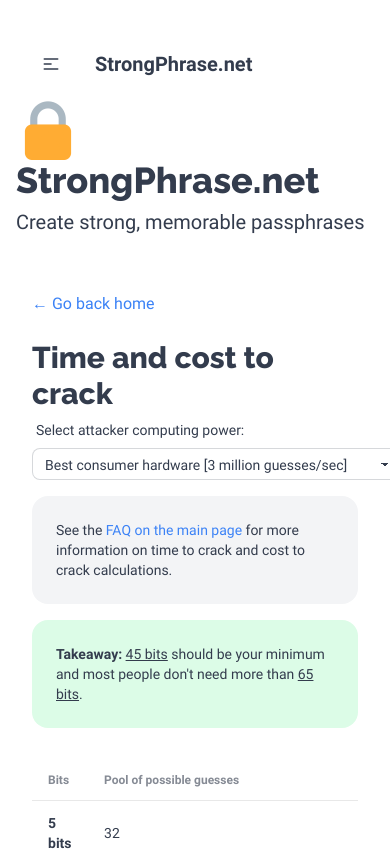
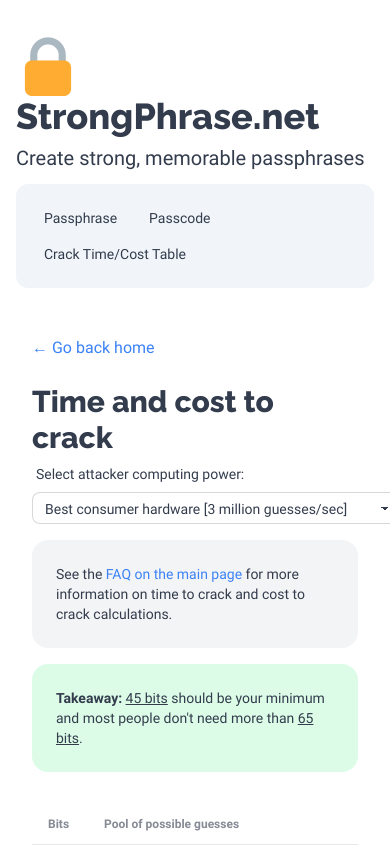
Before and after one commit to blanchardjeremy/strongphrase.net, a React (Create React App) app: page /#/table in a window 390 px wide. Shown: the top 851 px of the page. Built offline with nearby package versions, Linux system fonts and the light colour scheme.

Commit message:
Cleanup passcode creation page

```diff
--- a/src/App.css
+++ b/src/App.css
@@ -36,6 +36,43 @@
   @apply mb-2;
 }
 
+
+.content p {
+  @apply mt-2;
+}
+
 .content p {
   @apply mb-4 last:mb-0;
 }
+
+
+.markdown-content a, .markdown-content a:visited, .markdown-content a:active, .markdown-content a:hover {
+  @apply link text-blue-500 hover:underline no-underline;
+}
+
+.markdown-content table {
+  @apply table table-sm w-full mb-6 mt-6 border rounded-md;
+}
+.markdown-content table td {
+  @apply text-base;
+}
+
+.markdown-content table th {
+  @apply bg-gray-100 text-base-content;
+}
+
+.markdown-content table th {
+  @apply uppercase;
+}
+
+.markdown-content ol {
+  @apply list-decimal ml-6;
+}
+
+.markdown-content ul {
+  @apply list-disc ml-6;
+}
+
+.markdown-content p {
+ @apply m-0;
+}
--- a/src/App.js
+++ b/src/App.js
@@ -33,47 +33,26 @@
       <div className="font-body">
         <div className="max-w-screen-lg mx-auto px-4 py-8">
 
-          <div className="navbar bg-base-100">
-            <div className="navbar-start">
-              <div className="dropdown">
-                <div tabIndex={0} role="button" className="btn btn-ghost lg:hidden">
-                  <svg
-                    xmlns="http://www.w3.org/2000/svg"
-                    className="h-5 w-5"
-                    fill="none"
-                    viewBox="0 0 24 24"
-                    stroke="currentColor">
-                    <path
-                      strokeLinecap="round"
-                      strokeLinejoin="round"
-                      strokeWidth="2"
-                      d="M4 6h16M4 12h8m-8 6h16" />
-                  </svg>
-                </div>
-                <ul
-                  tabIndex={0}
-                  className="menu menu-sm dropdown-content bg-base-100 rounded-box z-[1] mt-3 w-52 p-2 shadow">
+          <header className="mb-8">
+            <div className="title flex-col flex-initial w-1/">
+              <img className="float-start max-w-16 mr-4" alt="Lock icon" src={logo} />
+              <h1 className="text-4xl font-header mb-2">StrongPhrase.net</h1>
+              <p className="text-xl">Create strong, memorable passphrases</p>
+            </div>
+
+            <div className="navbar bg-slate-100 rounded-xl mt-3">
+              <div className="navbar-start flex w-full">
+                <ul className="menu menu-horizontal px-1">
                   <li><Link to="/">Passphrase</Link></li>
-                  <li><Link to="/table">Passcode</Link></li>
+                  <li><Link to="/passcode">Passcode</Link></li>
                   <li><Link to="/table">Crack Time/Cost Table</Link></li>
                 </ul>
               </div>
-              <Link to="/" className="btn btn-ghost text-xl">StrongPhrase.net</Link>
             </div>
-            <div className="navbar-center hidden lg:flex">
-              <ul className="menu menu-horizontal px-1">
-                <li><Link to="/">Passphrase</Link></li>
-                <li><Link to="/table">Passcode</Link></li>
-                <li><Link to="/table">Crack Time/Cost Table</Link></li>
-              </ul>
-            </div>
-          </div>
+          </header>
 
-          <header className="mb-8">
-            <img className="float-start max-w-16 mr-4" alt="Lock icon" src={logo} />
-            <h1 className="text-4xl font-header mb-2">StrongPhrase.net</h1>
-            <p className="text-xl">Create strong, memorable passphrases</p>
-          </header>
+
+
 
 
           <Routes>
--- a/src/PassphraseFAQ.css
+++ b/src/PassphraseFAQ.css
@@ -24,33 +24,6 @@
   @apply text-gray-700;
 }
 
-.markdown-content a, .markdown-content a:visited, .markdown-content a:active, .markdown-content a:hover {
-  @apply link text-blue-500 hover:underline no-underline;
-}
-
-.markdown-content table {
-  @apply table table-sm w-full mb-6 mt-6 border rounded-md;
-}
-.markdown-content table td {
-  @apply text-base;
-}
-
-.markdown-content table th {
-  @apply bg-gray-100 text-base-content;
-}
-
-.markdown-content table th {
-  @apply uppercase;
-}
-
-.markdown-content ol {
-  @apply list-decimal ml-6;
-}
-
-.markdown-content ul {
-  @apply list-disc ml-6;
-}
-
 
 .footnotes {
   @apply text-sm;
--- a/src/passcode/PasscodeDisplay.js
+++ b/src/passcode/PasscodeDisplay.js
@@ -1,10 +1,14 @@
 import React, { useState, useCallback, useEffect, useMemo } from 'react';
 import { timeToCrackAvg, convertTimeToReadableFormat, formatDollarToScale, avgCostToCrack } from './../passphraseUtils.js';
 import { getPasscodeAndEntropy, generateSecurePasscode } from './passcodeUtils.js';
+import ReactMarkdown from 'react-markdown';
+import remarkGfm from 'remark-gfm';
+import rehypeRaw from 'rehype-raw';
+import { stripIndent } from 'common-tags';
 import './PasscodeDisplay.css';
 import { FaRegCopy, FaCheck, FaSyncAlt, FaInfoCircle } from "react-icons/fa";
 
-const BASE_HASH_RATE = 25;
+const BASE_HASH_RATE = 250;
 
 const PasscodeDisplay = () => {
   const [passcodes, setPasscodes] = useState({});
@@ -63,10 +67,18 @@
       </div>
 
 
-      <div className="card card-body p-6 bg-green-100 mt-4 mb-4 flex flex-grow max-w-3xl text-sm">
-        <p className="mt-0">
-          <strong>Cracking speed:</strong> We have documentation that GrayKey cracks iPhones in 2018 at a rate of <strong>{BASE_HASH_RATE} guesses/second</strong>. While it may be possible to clone the entire iphone disk and do the cracking offline, we haven't heard of such a case.
-        </p>
+      <div className="card card-body px-6 py-3 bg-green-100 mt-4 mb-8 flex flex-grow max-w-3xl text-sm">
+        <ReactMarkdown
+          className="mt-0 markdown-content"
+          remarkPlugins={[remarkGfm]}
+          rehypePlugins={[rehypeRaw]}
+        >
+          {stripIndent`
+            **Cracking speed:** We have [evidence from 2018](https://www.komando.com/news/how-your-iphone-can-be-hacked-in-6-minutes/) that law enforcement phone cracking software worked at a rate of 25 guesses/second.
+            We assume that the speed is no more than 10x that today, and use **${BASE_HASH_RATE} guesses/second** as our baseline. This assumes your phone is off. If youre phone is on (even if it is locked), a lot of data is already unecrypted and accessible to sophistocated hackers without knowing your passcode.
+          `}
+
+        </ReactMarkdown>
       </div>
 
       {crackTimes.map(({ key, label, entropy, time, cost }) => (
--- a/src/passphraseUtils.js
+++ b/src/passphraseUtils.js
@@ -94,7 +94,6 @@
 
     sampleWords.push(words[listType][i*50+20]);
   }
-  console.log(sampleWords);
   return sampleWords;
 }
 
--- a/src/styles/index.css
+++ b/src/styles/index.css
@@ -20,7 +20,3 @@
   font-family: 'Raleway', sans-serif;
   font-weight: 800;
 }
-
-p {
-  @apply mt-2;
-}
```
